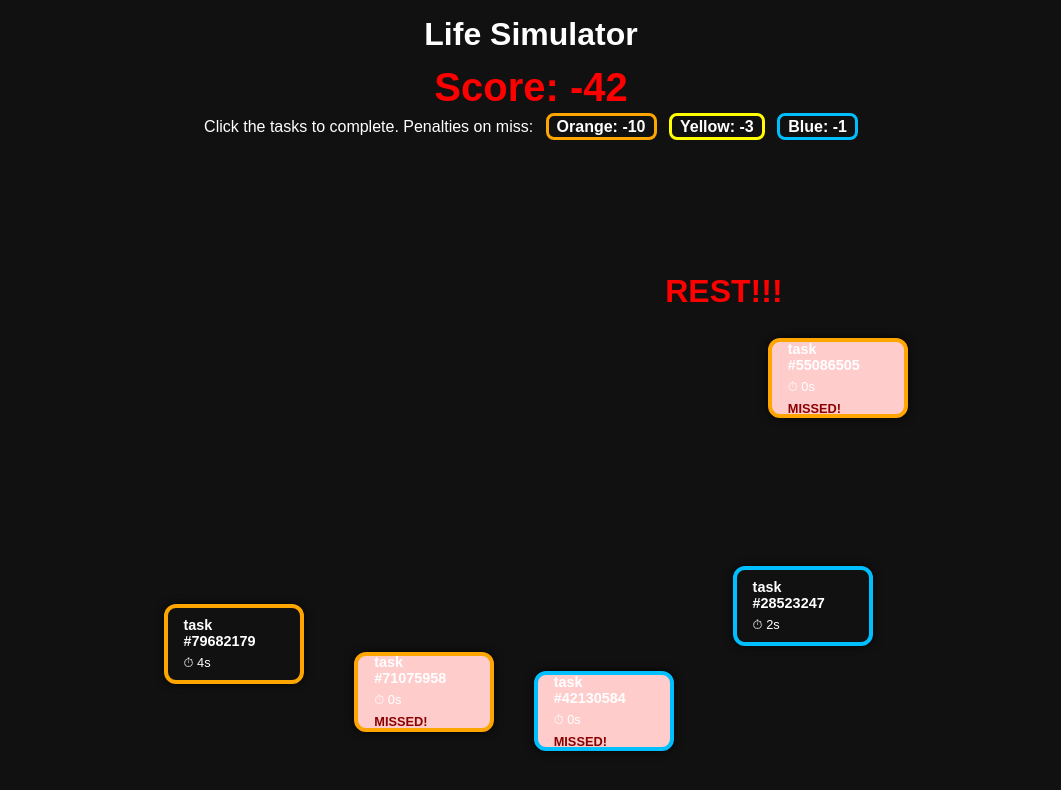
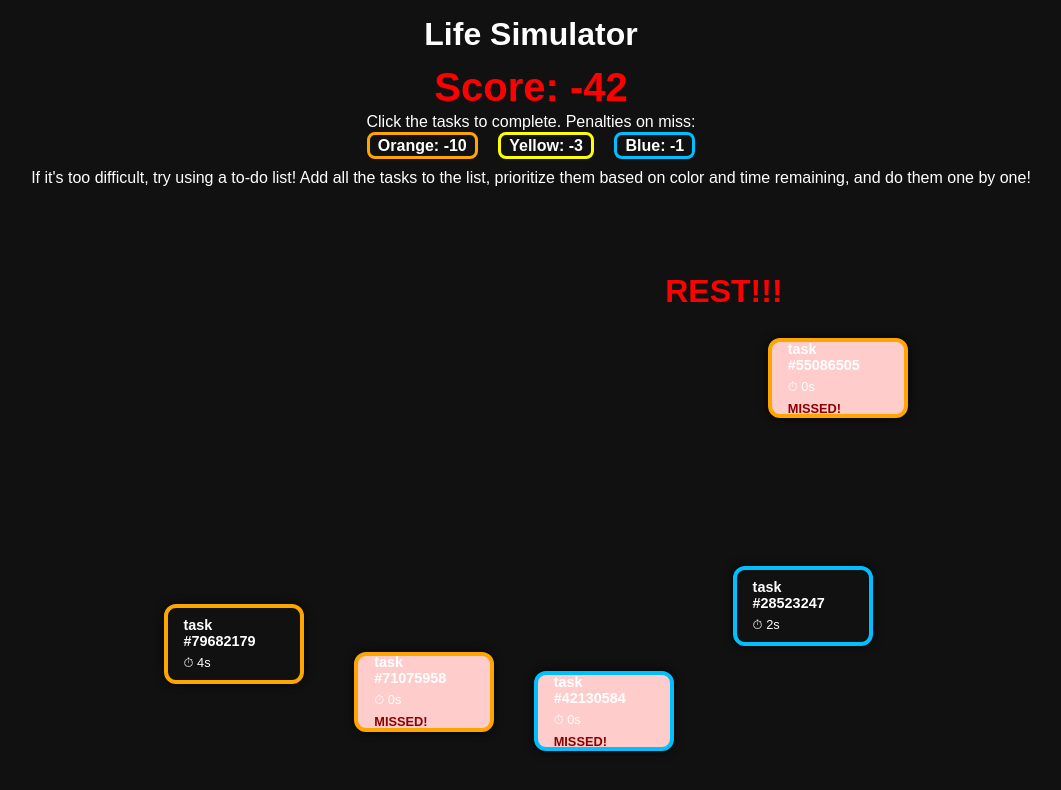
Before and after one commit to ajroeth205/life-simulator, a React (Vite) app: page / in a window 1280 px wide. Shown: the top 790 px of the page, without its empty margins (109-1170 px from the left). Built offline with nearby package versions, Linux system fonts and the light colour scheme.

Commit message:
Add helpful tip in instructions!

```diff
--- a/src/TaskGame.css
+++ b/src/TaskGame.css
@@ -26,11 +26,30 @@
   margin-top: 12px;
 }
 
-.penalty-description {
+.game-title,
+.score-display,
+.instructions {
+  width: max-content;
+  max-width: fit-content;
+  margin-left: auto;
+  margin-right: auto;
   text-align: center;
-  color: white;
-  font-size: 1rem;
-  margin-top: 8px;
+}
+
+.instructions {
+  margin-top: 1rem;
+  line-height: 1.5;
+  margin: 0 auto;
+}
+
+.instructions-extra {
+  margin-top: 0.5em;
+  max-width: inherit;
+  display: block;
+  text-align: center;
+  margin-left: auto;
+  margin-right: auto;
+  width: max-content;
 }
 
 .penalty-label {
@@ -45,14 +64,17 @@
 }
 
 .penalty-label.orange {
+  margin: 0 0.5rem;
   border-color: orange;
 }
 
 .penalty-label.yellow {
+  margin: 0 0.5rem;
   border-color: yellow;
 }
 
 .penalty-label.blue {
+  margin: 0 0.5rem;
   border-color: deepskyblue;
 }
 
--- a/src/TaskGame.tsx
+++ b/src/TaskGame.tsx
@@ -160,11 +160,16 @@ export default function TaskGame() {
     <div className="game-container">
       <h1 className="game-title">Life Simulator</h1>
       <div className="score-display">Score: {score}</div>
-      <div className="penalty-description">
-        Click the tasks to complete. Penalties on miss:{" "}
-        <span className="penalty-label orange">Orange: -10</span>{" "}
-        <span className="penalty-label yellow">Yellow: -3</span>{" "}
-        <span className="penalty-label blue">Blue: -1</span>
+      <div className="instructions">
+        Click the tasks to complete. Penalties on miss:
+        <div>
+          <span className="penalty-label orange">Orange: -10</span>{" "}
+          <span className="penalty-label yellow">Yellow: -3</span>{" "}
+          <span className="penalty-label blue">Blue: -1</span>
+        </div>
+        <div className="instructions-extra">
+          If it's too difficult, try using a to-do list! Add all the tasks to the list, prioritize them based on color and time remaining, and do them one by one!
+        </div>
       </div>
 
       {/* REST!!! texts in background */}
```
